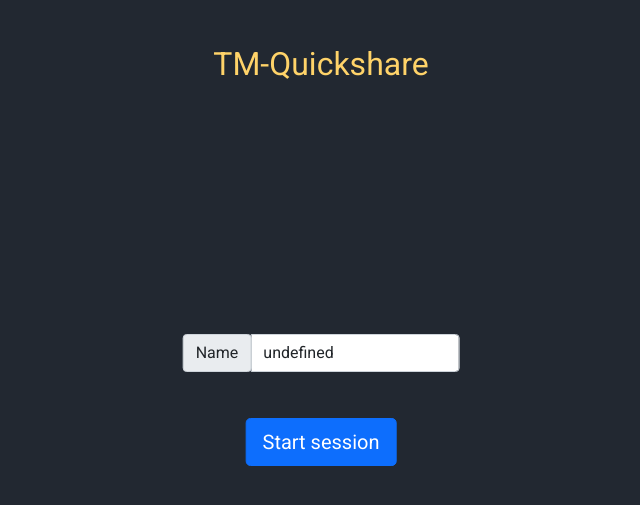
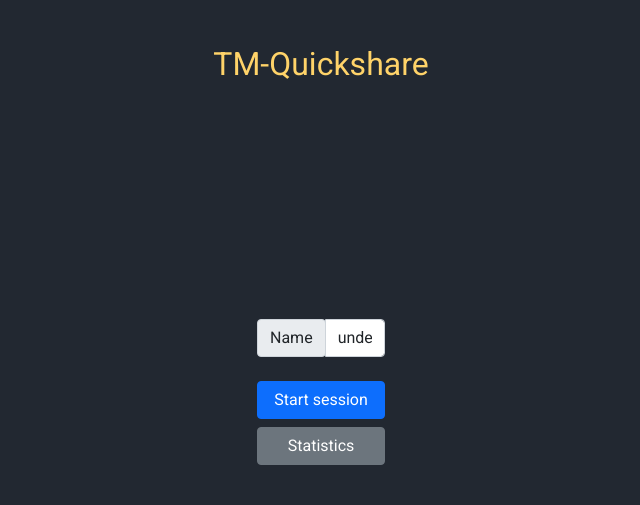
Before and after one commit to tobimichael96/quickshare, a Flask app: page / in a window 1280 px wide. Shown: the top 505 px of the page, without its empty margins (319-959 px from the left). Run offline with Flask 2, Linux system fonts and the light colour scheme; some libraries are stand-ins or nearby versions.

Commit message:
Make it pretty

```diff
--- a/main.py
+++ b/main.py
@@ -77,6 +77,13 @@ def get_session_by_identifier(identifier):
     return Session(identifier)
 
 
+def get_count_of_users():
+    counter = 0
+    for session in sessions:
+        counter += len(session.members)
+    return counter
+
+
 def cleanup_sessions():
     for session in sessions:
         logging.debug(f"Session found {session.identifier}, members: {len(session.members)}")
@@ -153,6 +160,14 @@ def download(filepath):
     else:
         logging.error(f"File requested, but not found: {filepath}")
         return render_template('404.html'), 404
+
+
+@app.route('/statistics', methods=['GET'])
+def statistics():
+    return {
+        "sessions": len(sessions),
+        "members": get_count_of_users()
+    }
 
 
 @app.errorhandler(404)
--- a/static/styles/index.css
+++ b/static/styles/index.css
@@ -26,14 +26,15 @@ h1 {
     position: absolute;
     left: 50%;
     top: 50%;
+    width: 10%;
     -webkit-transform: translate(-50%, -50%);
     transform: translate(-50%, -50%);
 }
 
-.no-name {
-    visibility: hidden;
+.no-name-error {
+    display: none;
     font-size: 14px;
-    margin-top: -15px;
+    margin-top: -18px;
     color: red;
     transition: 2s;
 }
@@ -47,6 +48,11 @@ h1 {
     outline: none;
 }
 
+.custom-button {
+    margin-top: 1vh;
+    width: 100%;
+}
+
 @keyframes shake {
     0% {
         left: -3px;
--- a/templates/index.html
+++ b/templates/index.html
@@ -19,8 +19,6 @@
 </head>
 <body>
 <div class="title">TM-Quickshare</div>
-
-<div class="container">
 <div class="content">
     <div class="input-group mb-3" id="input_group">
         <div class="input-group-prepend">
@@ -28,13 +26,28 @@
         </div>
         <input id="device_name" type="text" class="form-control" aria-label="Default" aria-describedby="inputGroup">
     </div>
-        <div id="warning" class="no-name">Please choose a device name.</div>
-        <br>
-        <button type="button" id="new_session" class="btn btn-primary btn-lg">Start session</button>
+    <div id="warning" class="no-name-error">Please choose a device name.</div>
+    <button type="button" id="new_session" class="btn btn-primary custom-button">Start session</button>
+    <p>
+        <a id="open_statistics" class="btn btn-secondary custom-button" data-bs-toggle="collapse" href="#collapseStatistic" role="button" aria-expanded="false" aria-controls="collapseStatistic">
+        Statistics
+        </a>
+    </p>
+    <div class="collapse" id="collapseStatistic">
+        <div class="card">
+            <ul class="list-group list-group-flush">
+                <li class="list-group-item">Open sessions: <span id="sessions_count" class="badge bg-secondary">0</span></li>
+                <li class="list-group-item">Active users: <span id="members_count" class="badge bg-secondary">0</span></li>
+            </ul>
+        </div>
     </div>
 </div>
 
 <script>
+    const open_statistics = document.getElementById("open_statistics");
+    let sessions_count = document.getElementById("sessions_count");
+    let members_count = document.getElementById("members_count");
+
     const input_group = document.getElementById("input_group");
     const warning = document.getElementById("warning");
     const device_name = document.getElementById("device_name");
@@ -54,11 +67,21 @@
         e.preventDefault();
         if (device_name.value == null || device_name.value.trim().length === 0) {
             input_group.classList.add("error");
-            warning.style.visibility = "visible";
+            warning.style.display = "block";
         } else {
+            window.localStorage.Name = device_name.value.trim();
             window.location.href = "/new_session";
         }
     };
+
+    open_statistics.onclick = function (e) {
+        fetch("/statistics").then(response => response.json().then(data => set_statistics(data)))
+    }
+
+    function set_statistics(data) {
+        sessions_count.innerText = data['sessions']
+        members_count.innerText = data['members']
+    }
 
 </script>
 
```
Lines whose indentation alone changed are shown as unchanged.
